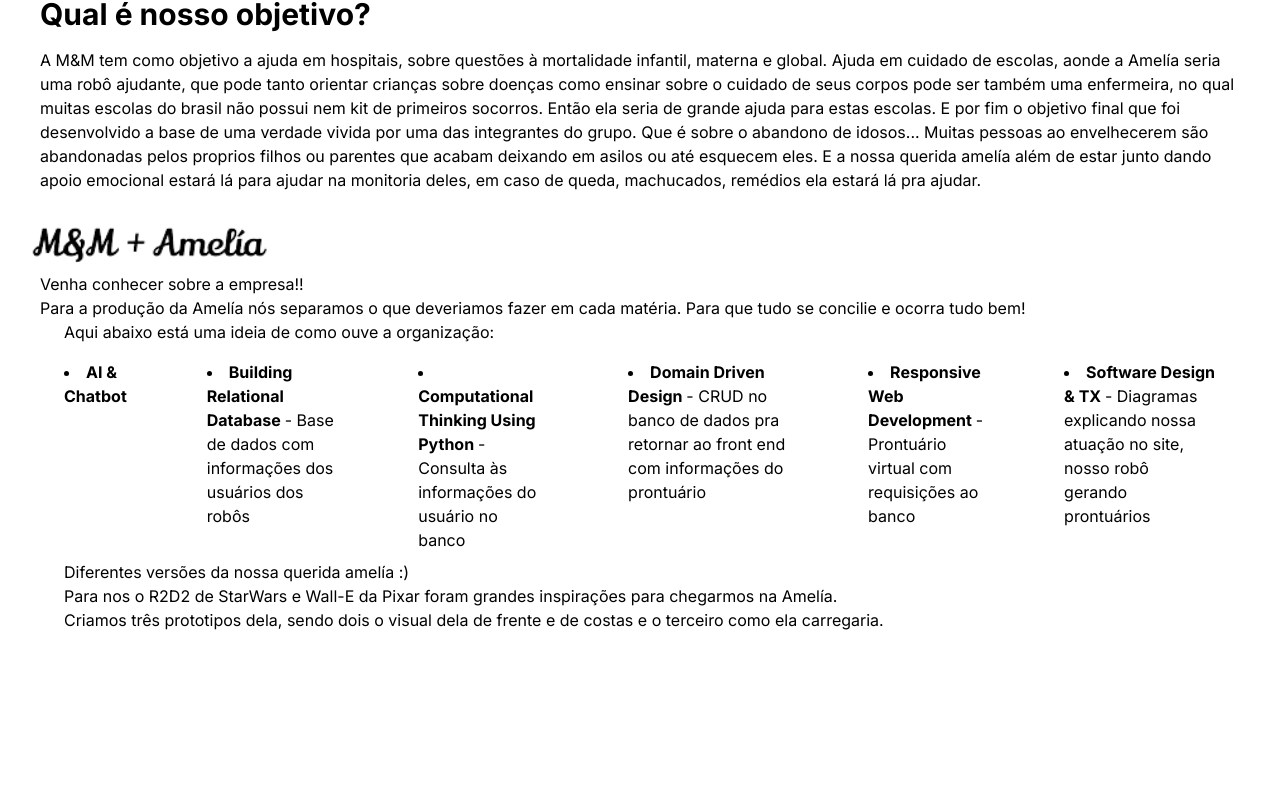
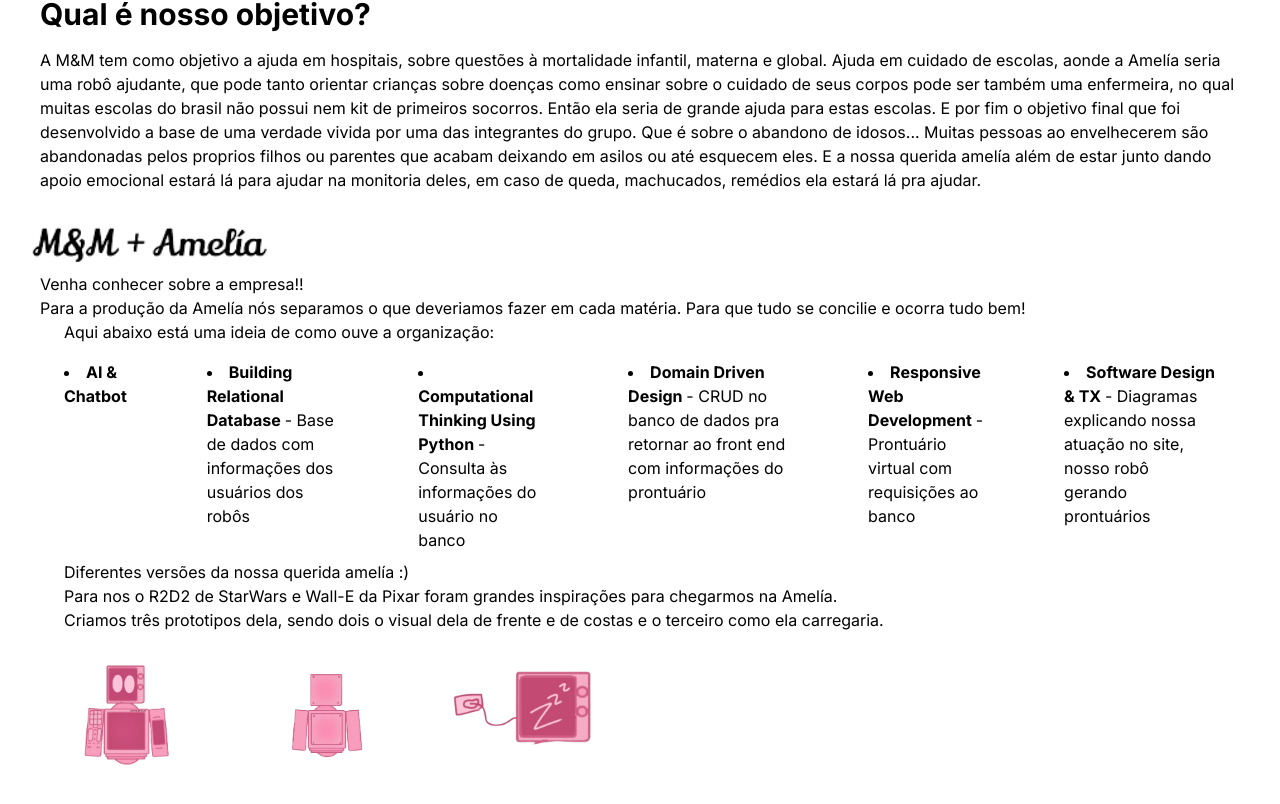
Before and after one commit to ProjetosFaculdadeFiap/GS-Amelia, a Next.js app: page /jornal in a window 1280 px wide. Shown: the part 232-1036 px from the top of the page. Built offline with nearby package versions, Linux system fonts and the light colour scheme; sample sign-in values are in the browser's storage.

Commit message:
Add png Amela

```diff
--- a/src/app/jornal/page.jsx
+++ b/src/app/jornal/page.jsx
@@ -45,7 +45,22 @@ export default function Jornal() {
                             <p className="introducao-informacao"> Diferentes versões da nossa querida amelía :) </p>
                             <p className="introducao-informacao"> Para nos o R2D2 de StarWars e Wall-E da Pixar foram grandes inspirações para chegarmos na Amelía. </p>
                             <p className="introducao-informacao"> Criamos três prototipos dela, sendo dois o visual dela de frente e de costas e o terceiro como ela carregaria. </p>
+                            <div className="flex justify-start">
+                                <Image src="/img/robo-frente.png"
+                                    alt="robo amelia"
+                                    width={200}
+                                    height={0} />
 
+                                <Image src="/img/robo-costas.png"
+                                    alt="robo amelia"
+                                    width={200}
+                                    height={0} />
+
+                                <Image src="/img/robo.png"
+                                    alt="robo amelia"
+                                    width={200}
+                                    height={0} />
+                            </div>
 
             </div>
         </div>
```
